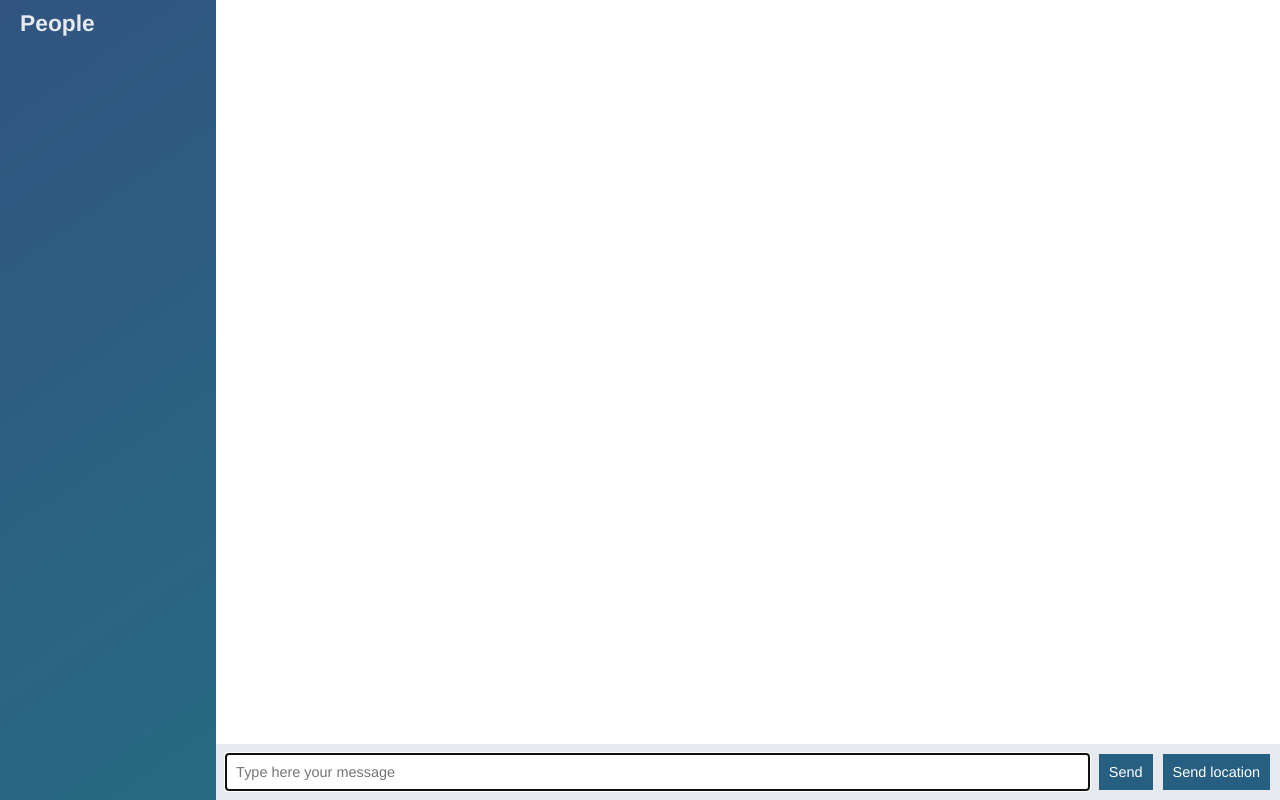
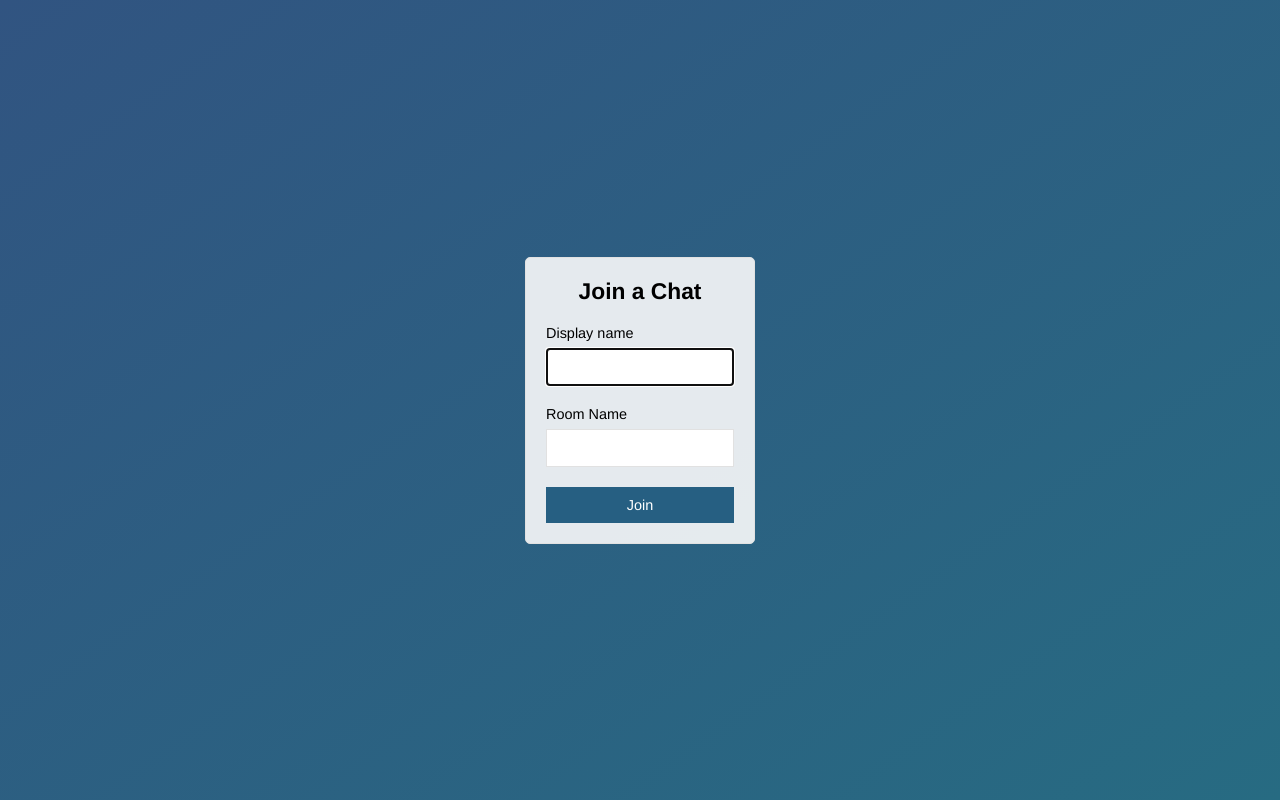
Before and after one commit to donchiadev/node-chat-app, a website: page public/index.html in a window 1280 px wide. Drawn offline with nearby package versions, Linux system fonts and the light colour scheme; no server answers.

Commit message:
Add join page that submits to chat.html

```diff
--- a/public/index.html
+++ b/public/index.html
@@ -1,60 +1,29 @@
 <!DOCTYPE html>
 <html>
-
     <head>
-        <meta charset="utf-8">
+        <meta charset="utf-8"/>
+        <meta name="viewport" content="width=device-width", initial-scale="1", user-scalable="no">
         <link href="/css/styles.css" rel="stylesheet">
+        <title>Join | ChatApp</title>
     </head>
-
-    <body class="chat">
-        <div class="chat__sidebar">
-            <h3>People</h3>
-            <div id="users"></div>
+    <body class="centered-form">
+        <div class="centered-form__form">
+            <form action="/chat.html">
+                <div class="form-field">
+                    <h3>Join a Chat</h3>
+                </div>
+                <div class="form-field">
+                    <label>Display name</label>
+                    <input type="text" name="name" autofocus/>
+                </div>
+                <div class="form-field">
+                    <label>Room Name</label>
+                    <input type="text" name="room"/>
+                </div>
+                <div class="form-field">
+                    <button>Join</button>
+                </div>
+            </form>
         </div>
-        <div class="chat__main">
-            <ol id="messages" class="chat__messages"></ol>
-            <div class="chat__footer">
-                <form id="message-form">
-                    <input name="message" type="text" placeholder="Type here your message" autofocus autocomplete="off"/>
-                    <button class="button">Send</button>
-                </form>
-                <button id="send-location">Send location</button>
-            </div>
-        </div>
-
-        <script id="my-template" type="text/script">
-            <p>Example</p>
-        </script>
-
-        <script id="message-template" type="text/script">
-            <li class="message">
-                <div class="message__title">
-                    <h4>{{from}}</h4>
-                    <span>{{date}}</span>
-                </div>
-                <div class="message__body">
-                    <p>{{message}}</p>
-                </div>
-            </li>
-        </script>
-
-        <script id="location-message-template" type="text/script">
-            <li class="message">
-                <div class="message__title">
-                    <h4>{{from}}</h4>
-                    <span>{{date}}</span>
-                </div>
-                <div class="message__body">
-                    <a href={{url}} target="_blank">My current location</p>
-                </div>
-            </li>
-        </script>
-
-        <script src="/socket.io/socket.io.js"></script>
-        <script src="/js/libs/jquery-3.2.1.min.js"></script>
-        <script src="/js/libs/moment.js"></script>
-        <script src="/js/libs/mustache.js"></script>
-        <script src="/js/index.js"></script>
     </body>
-
 </html>
```
Also changed, not shown: public/chat.html (added, +62 -0 lines), public/js/chat.js (renamed from public/js/index.js).
